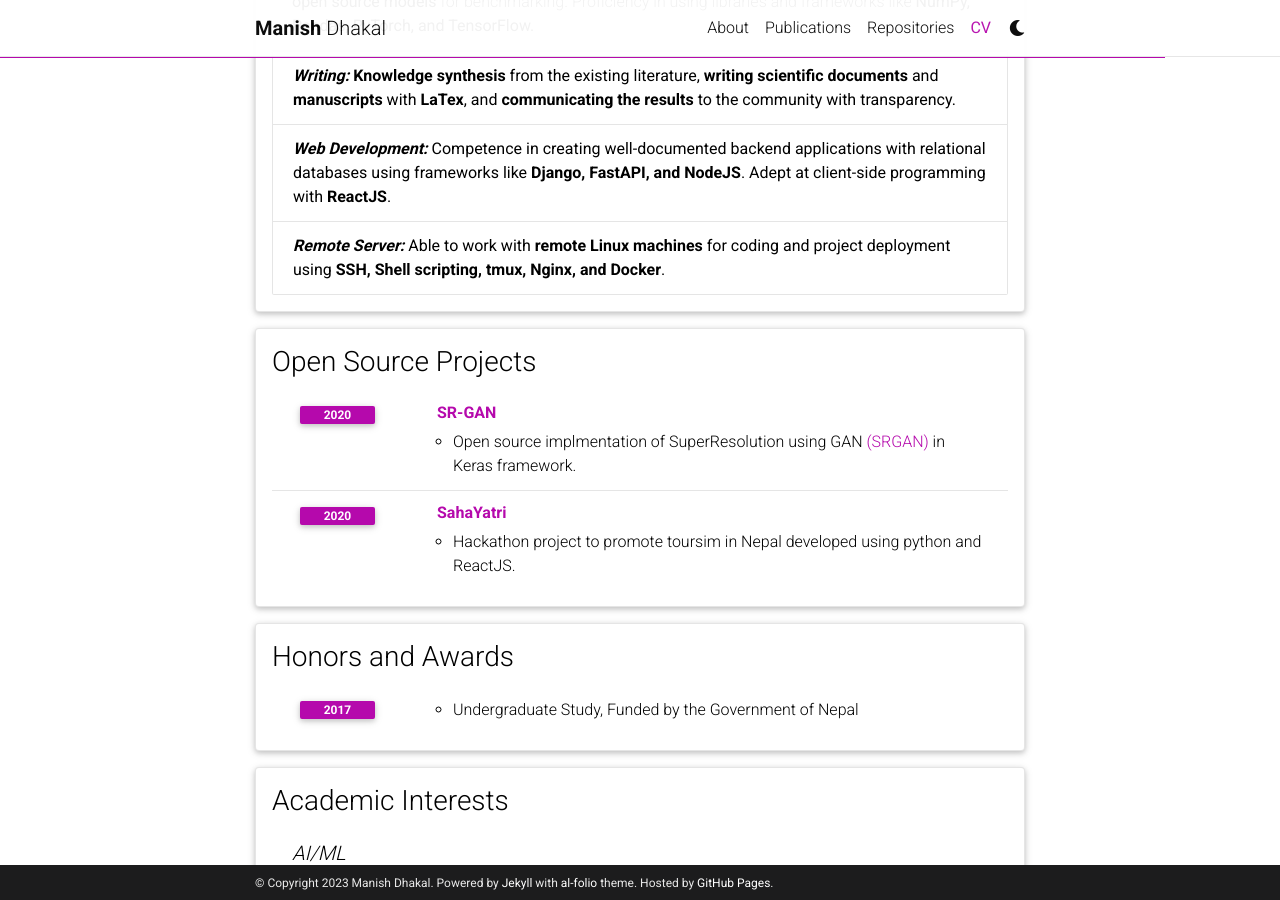
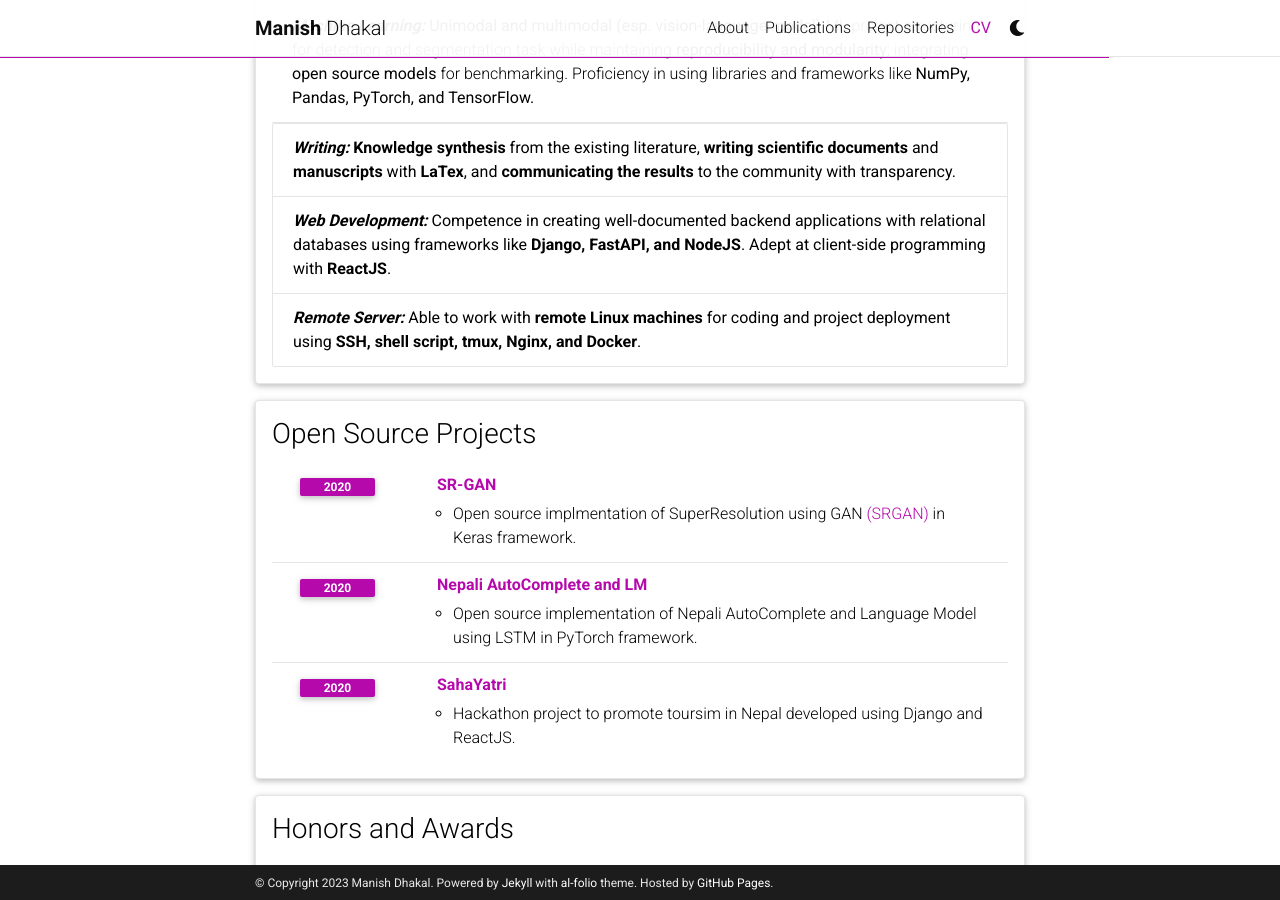
Before and after one commit to manishdhakal/manishdhakal.github.io_old, a Jekyll site: the page built from _pages/cv.md, in a window 1280 px wide and 900 px high, scrolled down 3074 px. Built offline with Jekyll 4.4.1, drawn with Linux system fonts in a browser that asks for light colours; comment, search, counter and statistics services are not loaded; a style sheet for code colours, icons or effects is not loaded; some of the changed text lies outside the part shown.

Commit message:
feat(cv): updated cv details

```diff
--- a/_data/cv.yml
+++ b/_data/cv.yml
@@ -58,12 +58,12 @@
   type: time_table
   contents:
     - title: Bachelor in Computer Engineering
-      institution: Institute of Engineering Pulchowk Campus, Tribhuvan University
+      institution: Pulchowk Campus, Institute of Engineering, Tribhuvan University
       year: 2022
       description:
         - <b>Ranked 11th</b> in the engineering entrance exam, competing with nearly <b>18000 candidates</b>.
         - Gained knowledge about <b>significant CS courses </b> like AI, Image Processing, Data Structure \& Algorithm, DBMS, Software Engineering, and so on.
-        - <i>Capstone Project:</i> Automatic speech recognition for <b>low-resourced Nepali language</b> which was later pushed for an IEEE conference under the supervision of <a name="Prof. Dr. Subarna Shakya" href="https://scholar.google.com/citations?user=ZB6i0OKaPo4C"> <u>Prof. Dr. Subarna Shakya</u> </a>.
+        - <i>Capstone Project:</i> Automatic speech recognition for <b>low-resourced Nepali language</b> which was later pushed for an IEEE conference under the supervision of <a name="Prof. Subarna Shakya" href="https://scholar.google.com/citations?user=ZB6i0OKaPo4C"> <u>Prof. Subarna Shakya</u> </a>.
         # - title: Description 3.
         #   contents:
         #     - Sub-description 1.
@@ -125,6 +125,7 @@
       institution: Dental Imaging
       year: Sept. 2022 - Present
       description:
+        - Critically analyzed the <b>literature and state-of-the-art</b> models for different segmentation and detection tasks on radiology images of dentistry and their inadequacy.
         - Designed and developed the <b>data annotation tool</b> for object detection over 2D OPG images.
         - Working on identification and localization of dental <b>anatomical structures and abnormalities</b> while benchmarking with existing methods like <b>YOLO, RetinaNet, RCNN, and FastRCNN</b>.
 
@@ -141,7 +142,7 @@
     - <b class="font-weight-bold"><i>Machine Learning:</i></b><b> Unimodal and multimodal (esp. vision-language model)</b> ML project structuring for detection and segmentation task while maintaining <b>reproducibility and modularity</b>; integrating <b>open source models</b> for benchmarking. Proficiency in using libraries and frameworks like <b>NumPy, Pandas, PyTorch, and TensorFlow.
     - <b class="font-weight-bold"><i>Writing:</i></b> <b>Knowledge synthesis</b> from the existing literature, <b>writing scientific documents</b> and <b>manuscripts</b> with <b>LaTex</b>, and <b>communicating the results</b> to the community with transparency.
     - <b class="font-weight-bold"><i>Web Development:</i></b> Competence in creating well-documented backend applications with relational databases using frameworks like <b>Django, FastAPI, and NodeJS</b>. Adept at client-side programming with <b>ReactJS</b>.
-    - <b class="font-weight-bold"><i>Remote Server:</i></b> Able to work with <b>remote Linux machines</b> for coding and project deployment using <b>SSH, Shell scripting, tmux, Nginx, and Docker</b>.
+    - <b class="font-weight-bold"><i>Remote Server:</i></b> Able to work with <b>remote Linux machines</b> for coding and project deployment using <b>SSH, shell script, tmux, Nginx, and Docker</b>.
 
 - title: Open Source Projects
   type: time_table
@@ -150,9 +151,14 @@
       year: 2020
       description: Open source implmentation of SuperResolution using GAN <a href="https://arxiv.org/abs/1609.04802"> (SRGAN)</a> in Keras framework.
 
+    - title: <a href="https://github.com/gaudelbijay/NepaliAutoCompleteAndLM">Nepali AutoComplete and LM</a>
+      year: 2020
+      description: Open source implementation of Nepali AutoComplete and Language Model using LSTM in PyTorch framework.
+
     - title: <a href="https://github.com/manishdhakal/SahaYatri"> SahaYatri</a>
       year: 2020
-      description: Hackathon project to promote toursim in Nepal developed using python and ReactJS.
+      description: Hackathon project to promote toursim in Nepal developed using Django and ReactJS.
+
 
 - title: Honors and Awards
   type: time_table
```
Also changed, not shown: 1 other file.
